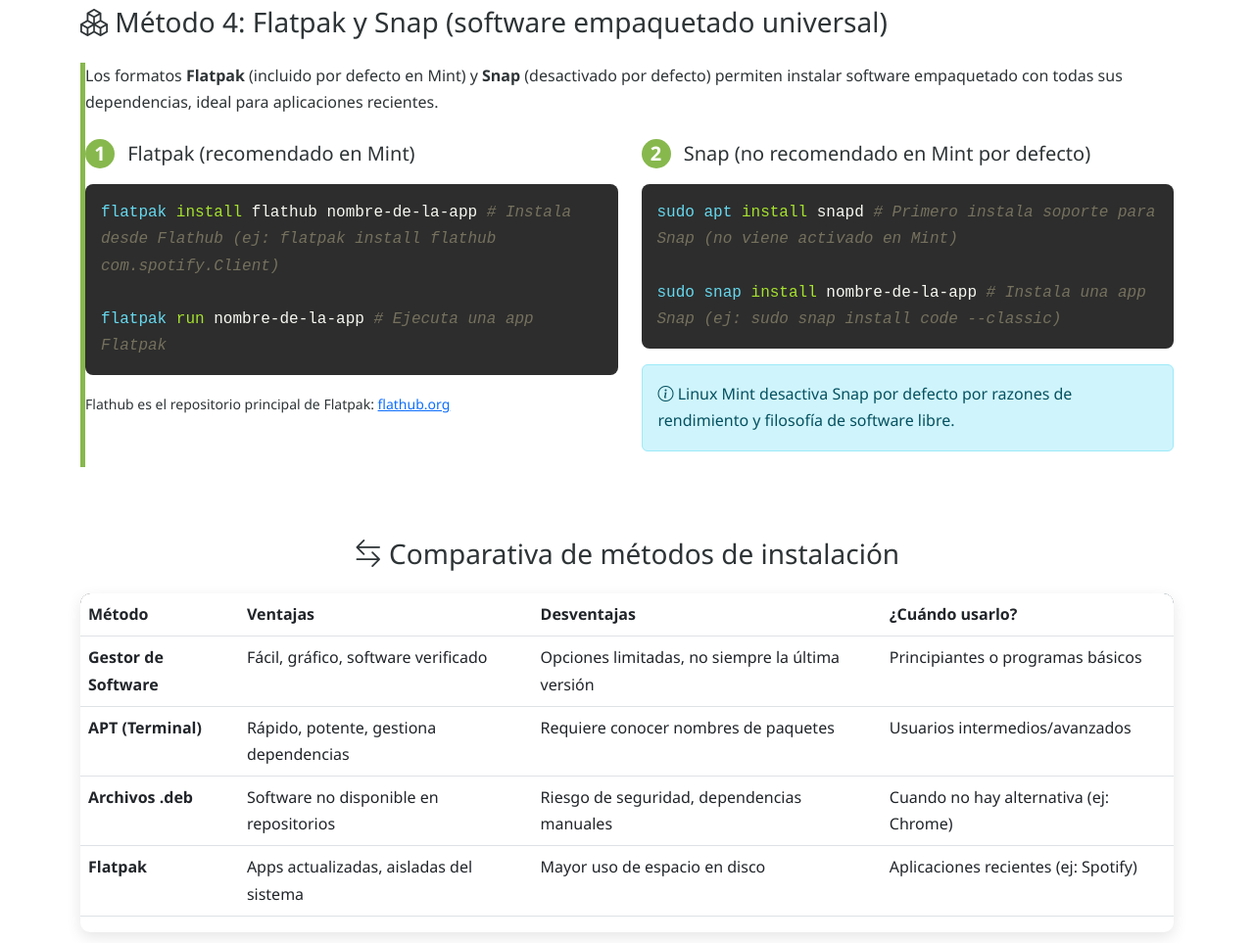
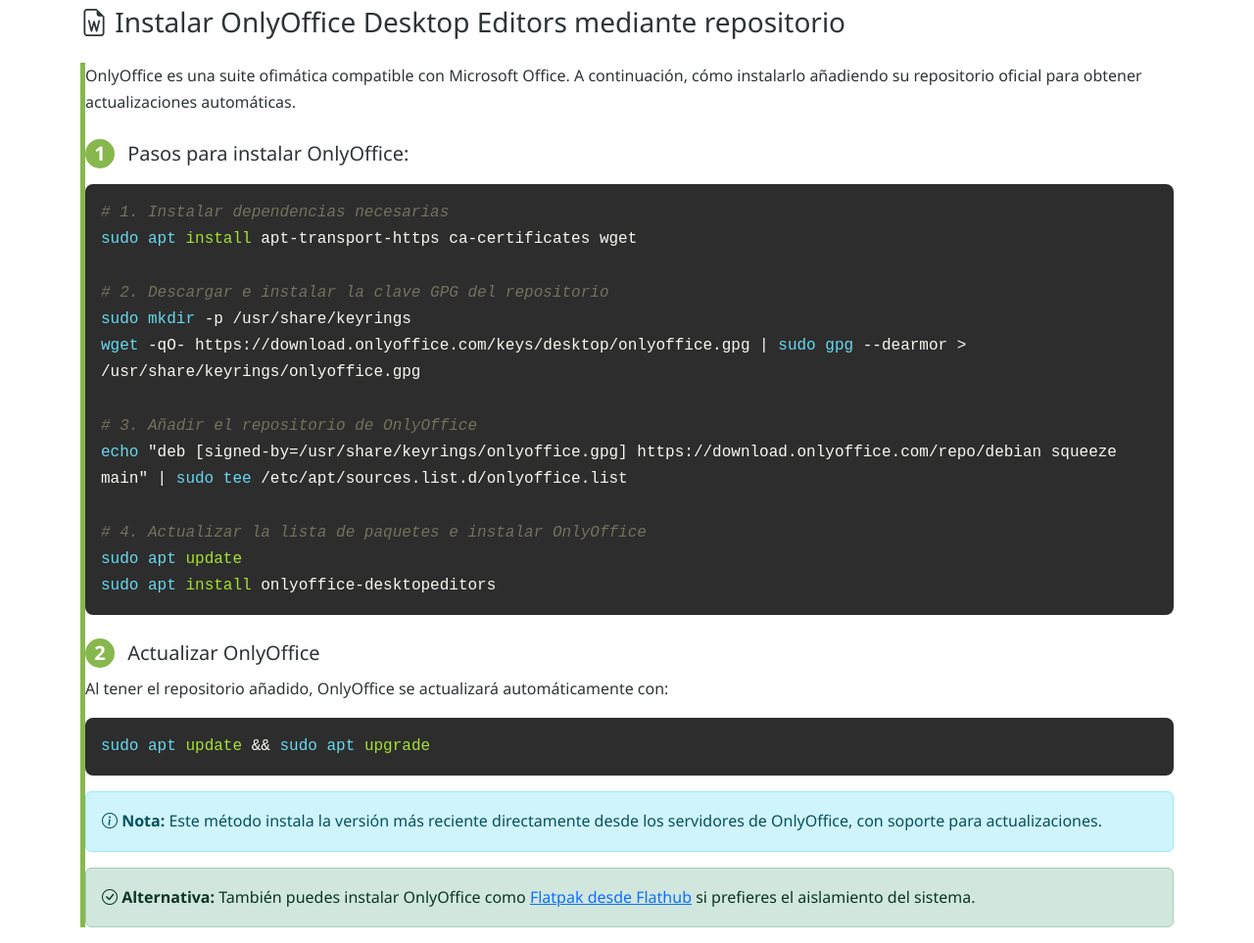
Before and after one commit to facultadautodidacta/manuales, a plain HTML site: page linux-mint/paginas/07-instalacion-programas.html in a window 1280 px wide. Shown: the part 2269-3232 px from the top of the page at 98% size. Drawn offline with nearby package versions, Linux system fonts and the light colour scheme.

Commit message:
agregado de repositorio

```diff
--- a/linux-mint/paginas/07-instalacion-programas.html
+++ b/linux-mint/paginas/07-instalacion-programas.html
@@ -270,6 +270,52 @@
             </div>
         </div>
 
+        <!-- Nueva sección: Instalar OnlyOffice mediante repositorio -->
+        <div class="row mb-5">
+            <div class="col-12">
+                <h3 class="mb-4">
+                    <i class="bi bi-file-earmark-word"></i> Instalar OnlyOffice Desktop Editors mediante repositorio
+                </h3>
+
+                <div class="method-card">
+                    <div class="card-body">
+                        <p>OnlyOffice es una suite ofimática compatible con Microsoft Office. A continuación, cómo instalarlo añadiendo su repositorio oficial para obtener actualizaciones automáticas.</p>
+
+                        <h5 class="mt-4"><span class="step-number">1</span> Pasos para instalar OnlyOffice:</h5>
+                        <div class="code-block">
+                            <span class="comment"># 1. Instalar dependencias necesarias</span>
+                            <br><span class="command">sudo</span> <span class="command">apt</span> <span class="argument">install</span> apt-transport-https ca-certificates wget
+
+                            <br><br><span class="comment"># 2. Descargar e instalar la clave GPG del repositorio</span>
+                            <br><span class="command">sudo</span> <span class="command">mkdir</span> -p /usr/share/keyrings
+                            <br><span class="command">wget</span> -qO- https://download.onlyoffice.com/keys/desktop/onlyoffice.gpg | <span class="command">sudo</span> <span class="command">gpg</span> --dearmor > /usr/share/keyrings/onlyoffice.gpg
+
+                            <br><br><span class="comment"># 3. Añadir el repositorio de OnlyOffice</span>
+                            <br><span class="command">echo</span> "deb [signed-by=/usr/share/keyrings/onlyoffice.gpg] https://download.onlyoffice.com/repo/debian squeeze main" | <span class="command">sudo</span> <span class="command">tee</span> /etc/apt/sources.list.d/onlyoffice.list
+
+                            <br><br><span class="comment"># 4. Actualizar la lista de paquetes e instalar OnlyOffice</span>
+                            <br><span class="command">sudo</span> <span class="command">apt</span> <span class="argument">update</span>
+                            <br><span class="command">sudo</span> <span class="command">apt</span> <span class="argument">install</span> onlyoffice-desktopeditors
+                        </div>
+
+                        <h5 class="mt-4"><span class="step-number">2</span> Actualizar OnlyOffice</h5>
+                        <p>Al tener el repositorio añadido, OnlyOffice se actualizará automáticamente con:</p>
+                        <div class="code-block">
+                            <span class="command">sudo</span> <span class="command">apt</span> <span class="argument">update</span> && <span class="command">sudo</span> <span class="command">apt</span> <span class="argument">upgrade</span>
+                        </div>
+
+                        <div class="alert alert-info mt-3">
+                            <i class="bi bi-info-circle"></i> <strong>Nota:</strong> Este método instala la versión más reciente directamente desde los servidores de OnlyOffice, con soporte para actualizaciones.
+                        </div>
+
+                        <div class="alert alert-success mt-3">
+                            <i class="bi bi-check-circle"></i> <strong>Alternativa:</strong> También puedes instalar OnlyOffice como <a href="https://flathub.org/apps/org.onlyoffice.desktopeditors" target="_blank">Flatpak desde Flathub</a> si prefieres el aislamiento del sistema.
+                        </div>
+                    </div>
+                </div>
+            </div>
+        </div>
+
         <!-- Método 4: Flatpak y Snap -->
         <div class="row mb-5">
             <div class="col-12">
@@ -349,6 +395,12 @@
                                 <td>Cuando no hay alternativa (ej: Chrome)</td>
                             </tr>
                             <tr>
+                                <td><strong>Repositorios externos</strong></td>
+                                <td>Acceso a software específico, actualizaciones</td>
+                                <td>Potencial riesgo de seguridad</td>
+                                <td>Software confiable (ej: OnlyOffice)</td>
+                            </tr>
+                            <tr>
                                 <td><strong>Flatpak</strong></td>
                                 <td>Apps actualizadas, aisladas del sistema</td>
                                 <td>Mayor uso de espacio en disco</td>
```
